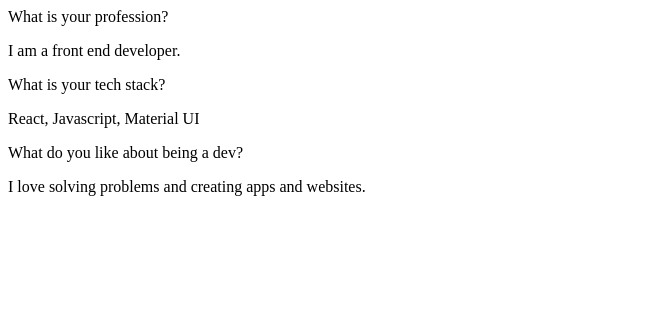
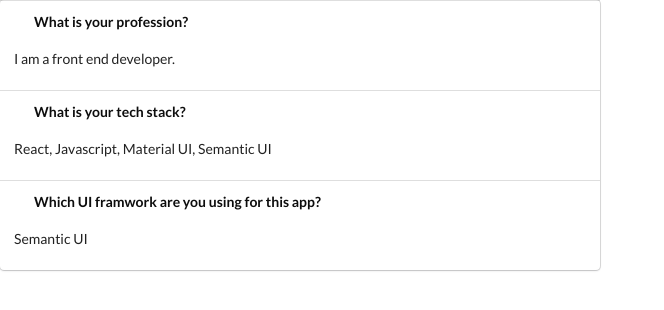
Before and after one commit to nuovodw/react_accordion_component, a React (Create React App) app: page / in a window 1280 px wide. Shown: the top 310 px of the page, without its empty margins (0-664 px from the left). Built offline with nearby package versions, Linux system fonts and the light colour scheme.

Commit message:
link semantic ui

```diff
--- a/public/index.html
+++ b/public/index.html
@@ -24,6 +24,10 @@
       work correctly both with client-side routing and a non-root public URL.
       Learn how to configure a non-root public URL by running `npm run build`.
     -->
+		<link
+			rel="stylesheet"
+			href="https://cdnjs.cloudflare.com/ajax/libs/semantic-ui/2.4.1/semantic.min.css"
+		/>
 		<title>React App</title>
 	</head>
 	<body>
--- a/src/App.js
+++ b/src/App.js
@@ -8,11 +8,11 @@ const items = [
 	},
 	{
 		title: 'What is your tech stack?',
-		content: 'React, Javascript, Material UI',
+		content: 'React, Javascript, Material UI, Semantic UI',
 	},
 	{
-		title: 'What do you like about being a dev?',
-		content: 'I love solving problems and creating apps and websites.',
+		title: 'Which UI framwork are you using for this app?',
+		content: 'Semantic UI',
 	},
 ];
 
```
Lines whose indentation alone changed are shown as unchanged.
